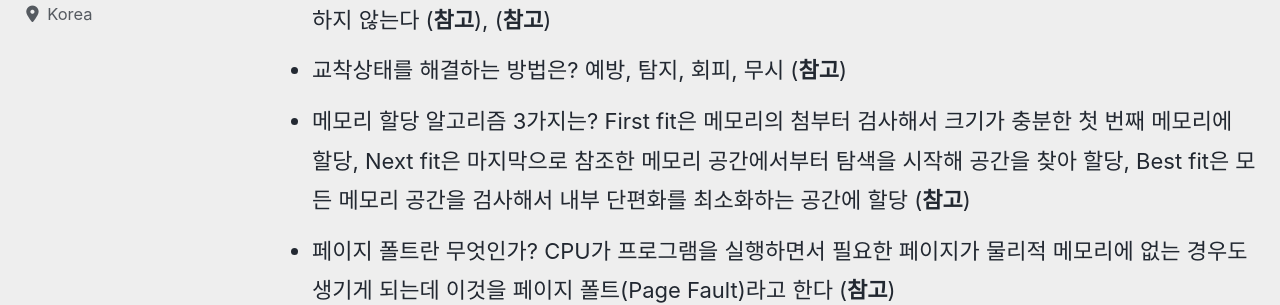
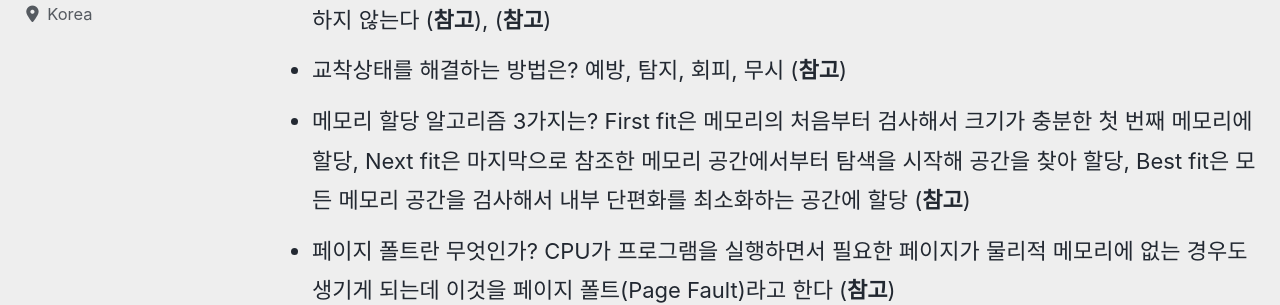
Before and after one commit to devMyeong/devMyeong.github.io, a Jekyll site: the page built from _posts/cs/2022-09-05-블로그-면접준비.md, in a window 1280 px wide and 900 px high, scrolled down 22735 px. Shown: the part 152-457 px from the top of the window. Built offline with Jekyll 4.4.1, drawn with Linux system fonts in a browser that asks for light colours; cached includes are drawn as plain includes; nearby versions of some CDN libraries; some web fonts are replaced; comment, search, counter and statistics services are not loaded.

Commit message:
Chore : 오타 수정

```diff
--- a/_posts/cs/2022-09-05-블로그-면접준비.md
+++ b/_posts/cs/2022-09-05-블로그-면접준비.md
@@ -210,7 +210,7 @@ last_modified_at: 2022-10-30
 - 멀티 프로세스로 처리 가능한걸 굳이 멀티 스레드로 하는 이유는? 프로세스를 생성하여 자원을 할당하는 시스템 콜이 감소함으로써 자원의 효율적 관리가 가능하며, 프로세스 간의 통신(IPC)보다 스레드 간의 통신 비용이 적다, 대신 동기화에 신경을 써야한다 ([**참고**](https://github.com/gyoogle/tech-interview-for-developer/blob/master/Interview/Interview%20List.md#%EC%96%B8%EC%96%B4))
 - 교착상태(데드락)가 무엇이며 4가지 조건은? 프로세스가 자원을 얻지 못해 다음 처리를 하지 못하는 상태이며 상호배제, 점유대기, 비선점, 순환대기 이 4가지 조건 중 하나라도 만족하지 않으면 교착상태는 발생하지 않는다 ([**참고**](https://github.com/gyoogle/tech-interview-for-developer/blob/master/Interview/Interview%20List.md#%EC%96%B8%EC%96%B4)), ([**참고**](https://velog.io/@dl_edge/%EC%9A%B4%EC%98%81%EC%B2%B4%EC%A0%9C-%EA%B5%90%EC%B0%A9%EC%83%81%ED%83%9C-4%EA%B0%80%EC%A7%80-%EC%A1%B0%EA%B1%B4))
 - 교착상태를 해결하는 방법은? 예방, 탐지, 회피, 무시 ([**참고**](https://hoyeonkim795.github.io/posts/%EA%B5%90%EC%B0%A9%EC%83%81%ED%83%9C%ED%95%B4%EA%B2%B0%EB%B0%A9%EB%B2%95/))
-- 메모리 할당 알고리즘 3가지는? First fit은 메모리의 첨부터 검사해서 크기가 충분한 첫 번째 메모리에 할당, Next fit은 마지막으로 참조한 메모리 공간에서부터 탐색을 시작해 공간을 찾아 할당, Best fit은 모든 메모리 공간을 검사해서 내부 단편화를 최소화하는 공간에 할당 ([**참고**](https://github.com/gyoogle/tech-interview-for-developer/blob/master/Interview/Interview%20List.md#%EC%96%B8%EC%96%B4))
+- 메모리 할당 알고리즘 3가지는? First fit은 메모리의 처음부터 검사해서 크기가 충분한 첫 번째 메모리에 할당, Next fit은 마지막으로 참조한 메모리 공간에서부터 탐색을 시작해 공간을 찾아 할당, Best fit은 모든 메모리 공간을 검사해서 내부 단편화를 최소화하는 공간에 할당 ([**참고**](https://github.com/gyoogle/tech-interview-for-developer/blob/master/Interview/Interview%20List.md#%EC%96%B8%EC%96%B4))
 - 페이지 폴트란 무엇인가? CPU가 프로그램을 실행하면서 필요한 페이지가 물리적 메모리에 없는 경우도 생기게 되는데 이것을 페이지 폴트(Page Fault)라고 한다 ([**참고**](https://velog.io/@jiseong/OS-%EA%B0%80%EC%83%81%EB%A9%94%EB%AA%A8%EB%A6%AC%EC%99%80-%ED%8E%98%EC%9D%B4%EC%A7%80%ED%8F%B4%ED%8A%B8-gyq8tftz))
 - 페이지 폴트 발생시 사용하는 알고리즘과 해당 알고리즘에 대해 설명하면? 페이지 교체 알고리즘을 사용하며, OPT는 앞으로 가장 오랫동안 사용하지 않을 페이지를 교체 ( 실현 가능성 없음 ), FIFO는 메모리가 할당된 순서대로 페이지를 교체, LRU는 가장 오랫동안 사용되지 않은 페이지 교체, LFU는 사용 빈도가 가장 적은 페이지를 교체, NUR은 최근에 사용하지 않은 페이지를 교체 ([**참고**](https://velog.io/@jiseong/OS-%EA%B0%80%EC%83%81%EB%A9%94%EB%AA%A8%EB%A6%AC%EC%99%80-%ED%8E%98%EC%9D%B4%EC%A7%80%ED%8F%B4%ED%8A%B8-gyq8tftz))
 - 내부 단편화와 외부 단편화를 설명하면? 내부 단편화는 메모리를 할당할 때 프로세스가 필요로 하는 크기보다 더 큰 메모리가 할당되어 프로세스에서 사용하는 메모리 공간이 낭비 되는 현상이다 외부 단편화란 남아있는 총 메모리 공간이 요청한 메모리 공간보다 크지만, 남아있는 공간이 연속적(contiguous)이지 않아 사용하지 못하는 공간이 발생하는 현상이다 ([**참고**](https://junghyun100.github.io/%EB%A9%94%EB%AA%A8%EB%A6%AC%EB%8B%A8%ED%8E%B8%ED%99%94/)), ([**참고**](https://code-lab1.tistory.com/54))
```
